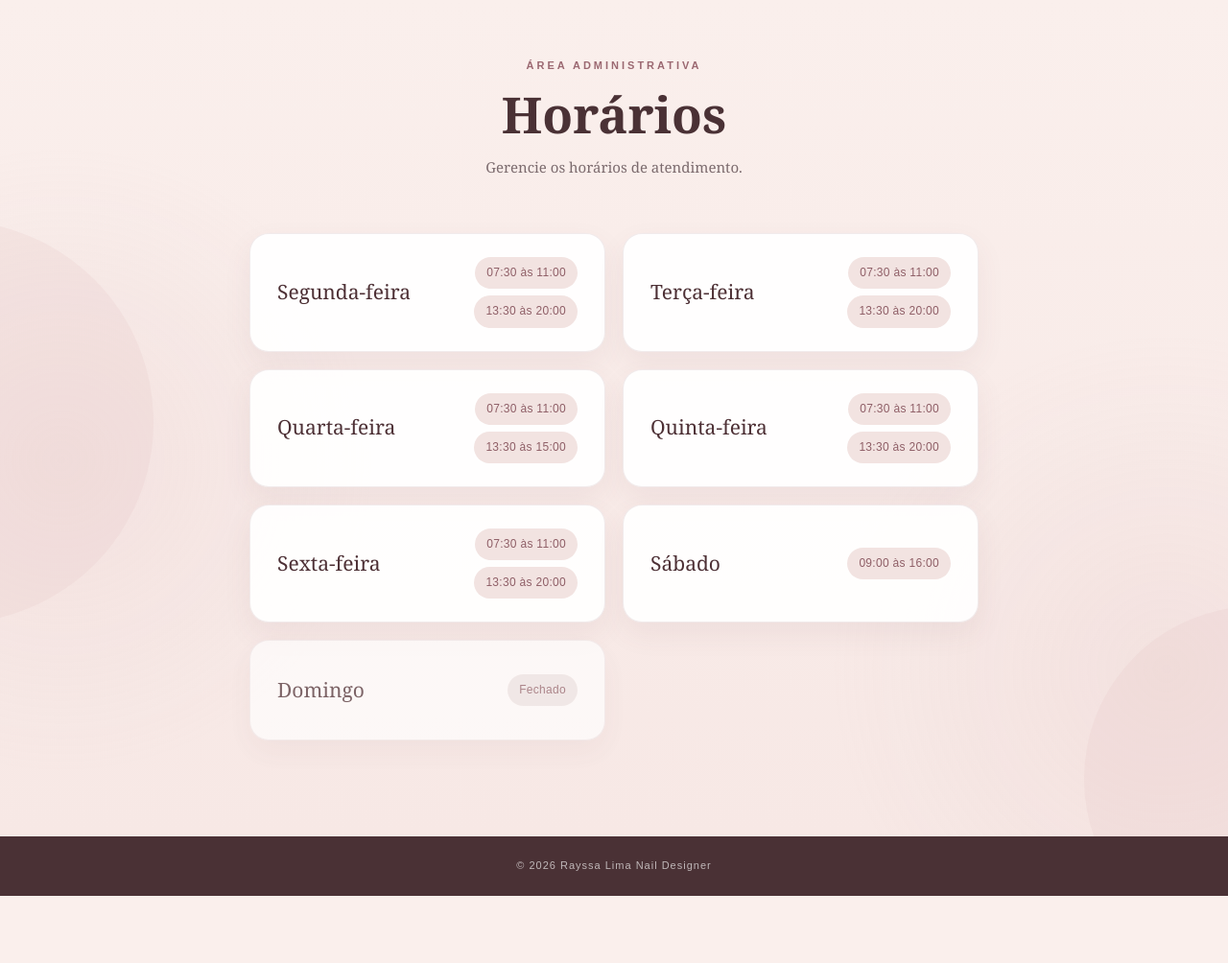
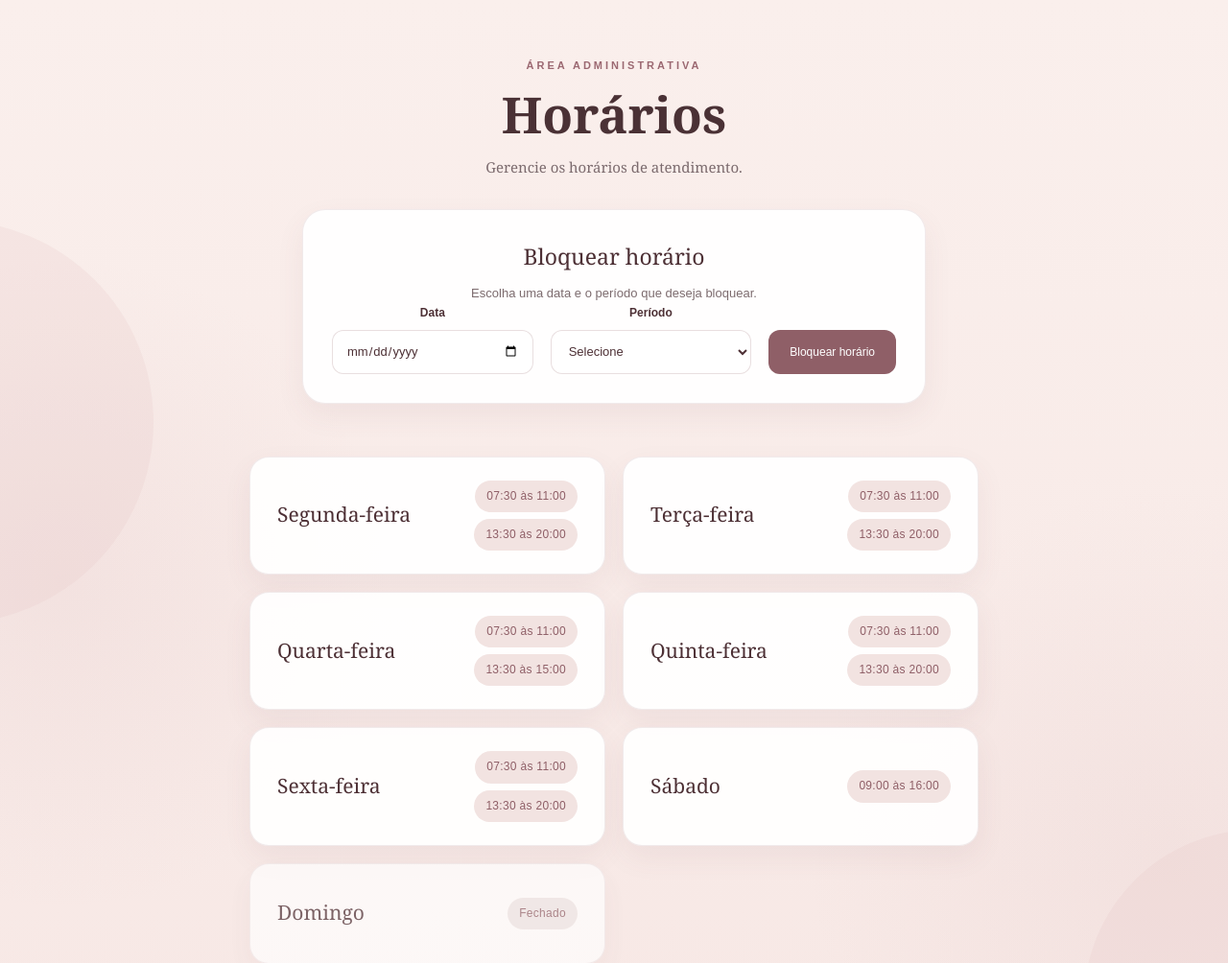
Before and after one commit to viniciusmacciel18-rgb/site_rayssa, a Python web app: template templates/horarios.html in a window 1280 px wide. Shown: the part 77-1081 px from the top of the page at 96% size. Before the commit the page ends 1011 px from the top, so only its background shows below. Run offline with Jinja, Linux system fonts and the light colour scheme; the template is opened without the code that fills it, so the values that code supplies are empty.

Commit message:
Update horarios.html

```diff
--- a/templates/horarios.html
+++ b/templates/horarios.html
@@ -68,6 +68,83 @@
                     <p>
                         Gerencie os horários de atendimento.
                     </p>
+
+                    <div class="bloqueio-box">
+
+    <h2>
+        Bloquear horário
+    </h2>
+
+    <p>
+        Escolha uma data e o período que deseja bloquear.
+    </p>
+
+
+    <form
+        action="{{ url_for('bloquear_horario') }}"
+        method="POST"
+        class="bloqueio-form"
+    >
+
+        <div class="campo-bloqueio">
+
+            <label for="data">
+                Data
+            </label>
+
+            <input
+                type="date"
+                id="data"
+                name="data"
+                required
+            >
+
+        </div>
+
+
+        <div class="campo-bloqueio">
+
+            <label for="periodo">
+                Período
+            </label>
+
+            <select
+                id="periodo"
+                name="periodo"
+                required
+            >
+
+                <option value="">
+                    Selecione
+                </option>
+
+                <option value="manha">
+                    Manhã
+                </option>
+
+                <option value="tarde">
+                    Tarde
+                </option>
+
+                <option value="dia">
+                    Dia inteiro
+                </option>
+
+            </select>
+
+        </div>
+
+
+        <button
+            type="submit"
+            class="botao-bloqueio"
+        >
+            Bloquear horário
+        </button>
+
+    </form>
+
+</div>
 
                 </div>
 
@@ -441,6 +518,227 @@
 
         }
 
+
+/* ==================================================
+   BLOQUEIO DE HORÁRIOS
+   ================================================== */
+
+.bloqueio-box {
+
+    max-width: 900px;
+
+    margin: 30px auto 35px;
+
+    padding: 30px;
+
+    background:
+        rgba(255, 255, 255, 0.92);
+
+    border:
+        1px solid
+        rgba(143, 95, 103, 0.12);
+
+    border-radius: 24px;
+
+    box-shadow:
+        0 12px 30px
+        rgba(111, 74, 80, 0.07);
+
+    box-sizing: border-box;
+
+}
+
+
+.bloqueio-box h2 {
+
+    margin: 0 0 8px;
+
+    color:
+        #4d3035;
+
+    font-family:
+        Georgia,
+        serif;
+
+    font-size: 23px;
+
+    font-weight: 500;
+
+}
+
+
+.bloqueio-box > p {
+
+    margin: 0 0 25px;
+
+    color:
+        #8f5f67;
+
+    font-family:
+        Arial,
+        sans-serif;
+
+    font-size: 13px;
+
+}
+
+
+.bloqueio-form {
+
+    display: grid;
+
+    grid-template-columns:
+        1fr 1fr auto;
+
+    align-items: end;
+
+    gap: 18px;
+
+}
+
+
+.campo-bloqueio {
+
+    display: flex;
+
+    flex-direction: column;
+
+    gap: 7px;
+
+}
+
+
+.campo-bloqueio label {
+
+    color:
+        #4d3035;
+
+    font-family:
+        Arial,
+        sans-serif;
+
+    font-size: 12px;
+
+    font-weight: 600;
+
+}
+
+
+.campo-bloqueio input,
+.campo-bloqueio select {
+
+    width: 100%;
+
+    height: 46px;
+
+    padding: 0 14px;
+
+    border:
+        1px solid
+        rgba(143, 95, 103, 0.20);
+
+    border-radius: 12px;
+
+    background:
+        #fff;
+
+    color:
+        #4d3035;
+
+    font-family:
+        Arial,
+        sans-serif;
+
+    font-size: 13px;
+
+    outline: none;
+
+    box-sizing: border-box;
+
+}
+
+
+.campo-bloqueio input:focus,
+.campo-bloqueio select:focus {
+
+    border-color:
+        #8f5f67;
+
+}
+
+
+.botao-bloqueio {
+
+    height: 46px;
+
+    padding: 0 22px;
+
+    border: none;
+
+    border-radius: 12px;
+
+    background:
+        #8f5f67;
+
+    color: white;
+
+    font-family:
+        Arial,
+        sans-serif;
+
+    font-size: 12px;
+
+    cursor: pointer;
+
+    white-space: nowrap;
+
+    transition:
+        background 0.25s ease,
+        transform 0.25s ease;
+
+}
+
+
+.botao-bloqueio:hover {
+
+    background:
+        #6f4a50;
+
+    transform:
+        translateY(-2px);
+
+}
+
+
+@media (max-width: 700px) {
+
+    .bloqueio-box {
+
+        padding: 24px 20px;
+
+        margin-top: 25px;
+
+    }
+
+
+    .bloqueio-form {
+
+        grid-template-columns: 1fr;
+
+        gap: 14px;
+
+    }
+
+
+    .botao-bloqueio {
+
+        width: 100%;
+
+    }
+
+}
+
+
     </style>
 
 </body>
```
